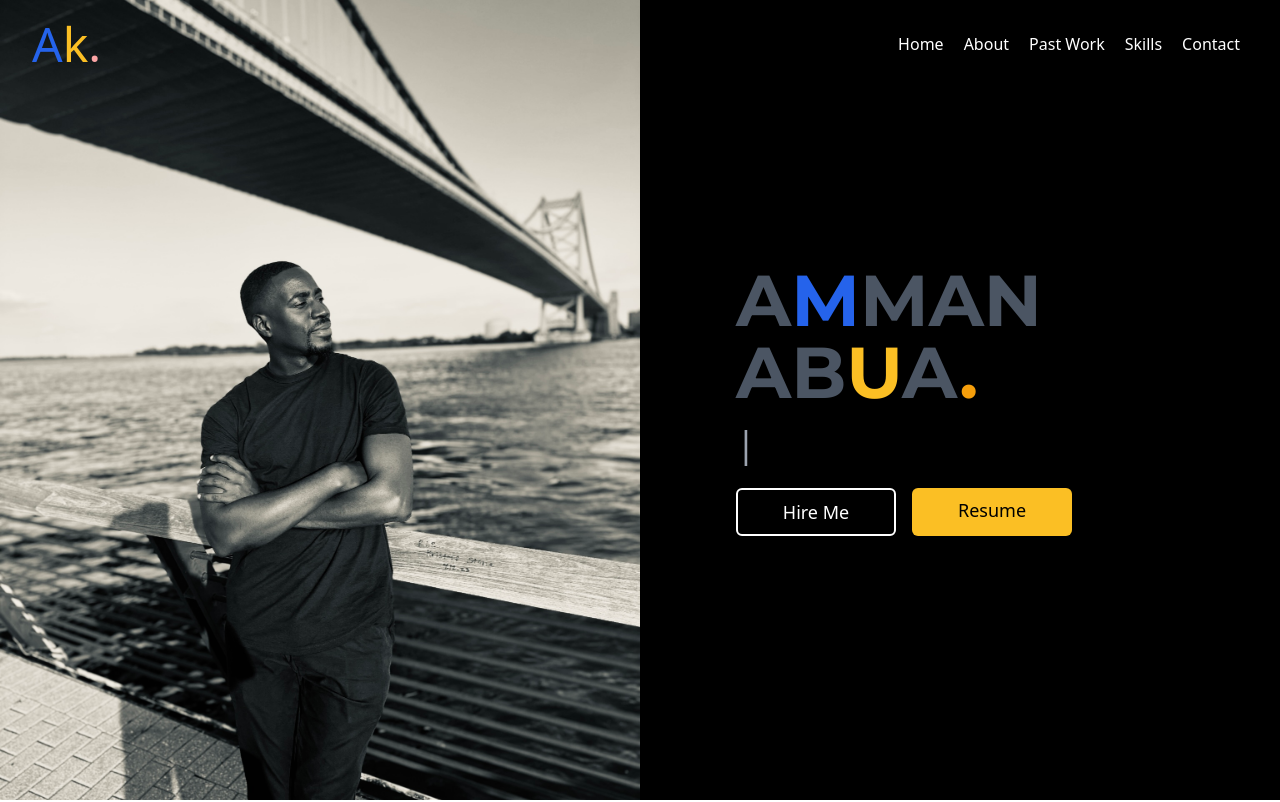
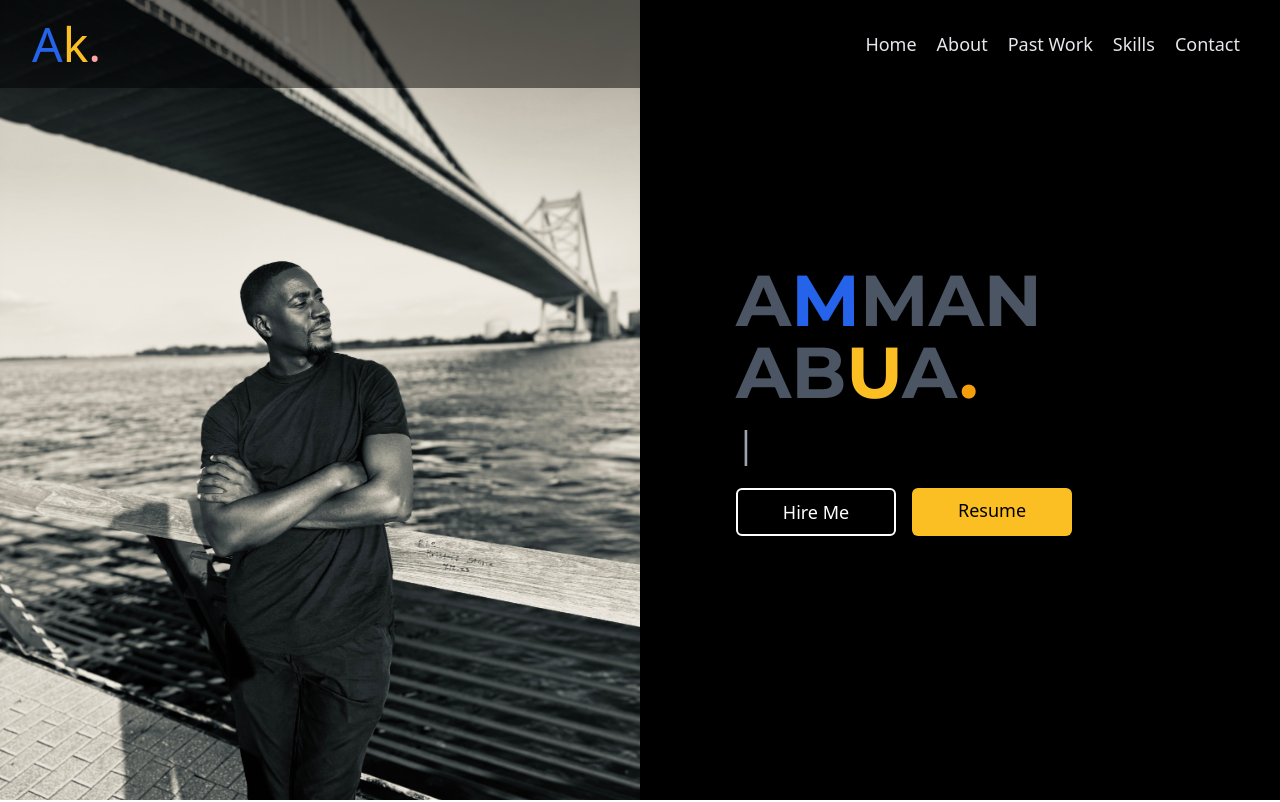
Before and after one commit to ammanabua/my-portfolio, a React (Create React App) app: page / in a window 1280 px wide. Shown: the top 802 px of the page. Built offline with nearby package versions, Linux system fonts and the light colour scheme.

Commit message:
add navbar animation

```diff
--- a/package.json
+++ b/package.json
@@ -14,7 +14,7 @@
     "@mui/material": "^5.13.7",
     "cors": "^2.8.5",
     "express": "^4.19.2",
-    "framer-motion": "^4.1.17",
+    "framer-motion": "^6.5.1",
     "ityped": "^1.0.3",
     "react": "^17.0.2",
     "react-dom": "^17.0.2",
--- a/src/components/Navbar.js
+++ b/src/components/Navbar.js
@@ -1,12 +1,39 @@
 import { ArrowRightIcon } from "@heroicons/react/solid";
 import React, { useState, useEffect, useRef } from "react";
 import { Transition } from "@headlessui/react";
-import { Modal, Box, Typography } from "@mui/material";
+import { Modal, Box, Typography, backdropClasses } from "@mui/material";
+
+import { motion, } from "framer-motion";
+
+
+
+const parentVariants = {
+  visible: { opacity: 1, y: 0 },
+  hidden: { opacity: 0, y: "-4rem" },
+};
+
+const childVariants = {
+  visible: { opacity: 1, y: 0 },
+  hidden: { opacity: 0, y: "-2rem" },
+};
+
 
 
 export default function Navbar() {
 
   const [open, setOpen] = useState(false);
+
+  const [hidden, setHidden] = useState(false);
+
+  function update(latest, prev) {
+    if (latest < prev) {
+      setHidden(false);
+      // console.log("visible");
+    } else if (latest > 100 && latest > prev) {
+      setHidden(true);
+      // console.log("hidden");
+    }
+  }
 
   const [activeLink, setActiveLink] = useState("");
   const sectionRefs = useRef([]);
@@ -43,8 +70,19 @@ export default function Navbar() {
 
 
   return (
-    <header className="bg-transparent md:fixed w-full top-0 z-50">
-      <div className="container mx-auto flex p-5 items-center justify-between">
+    <header className="md:fixed w-full top-0 z-50">
+      <motion.div
+       initial={{ opacity: 0 }}
+       scroll
+       animate={{ opacity: 1, backgroundColor: "rgba(0, 0, 0, 0.5)" }}
+        transition={{
+        ease: [0.1, 0.25, 0.3, 1],
+        duration: 2,
+        staggerChildren: 0.05,
+        delay: 1
+        }}
+
+       className="container mx-auto flex p-5 items-center justify-between">
 
         <div>
             <button onClick={() => scrollToSection("home")} className="ml-3 text-5xl justify-left title-font font-medium text-white mb-4 md:mb-0">
@@ -52,8 +90,8 @@ export default function Navbar() {
             </button>
         </div>
         <div>
-          <nav className="md:mr-auto md:ml-4 md:py-1 md:pl-4 flex items-center text-white justify-center">
-            <div className="hidden md:block">
+          <nav className="md:mr-auto md:ml-4 md:py-1 md:pl-4 flex items-center text-gray-200 justify-center">
+            <div className="hidden md:block text-lg">
               <a className={`${activeLink === "home" ? "active" : ""} ${"mr-5 hover:text-yellow-400"} cursor-pointer`} onClick={() => scrollToSection("home")}>
                 Home
               </a>
@@ -92,7 +130,7 @@ export default function Navbar() {
             </svg>
           </button>
         </div>
-      </div>
+      </motion.div>
 
       <Modal
             open={open}
```
Also changed, not shown: 2 other files (tests, documents, lock files or other folders).
